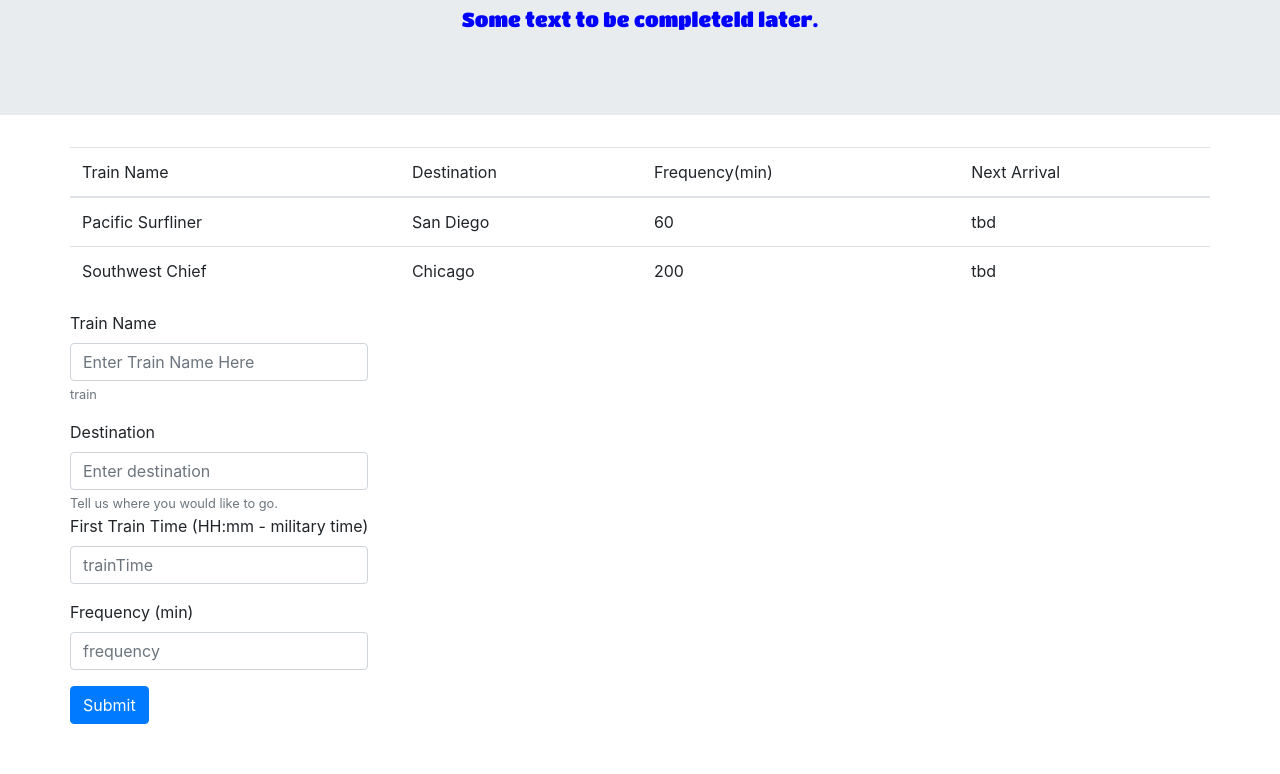
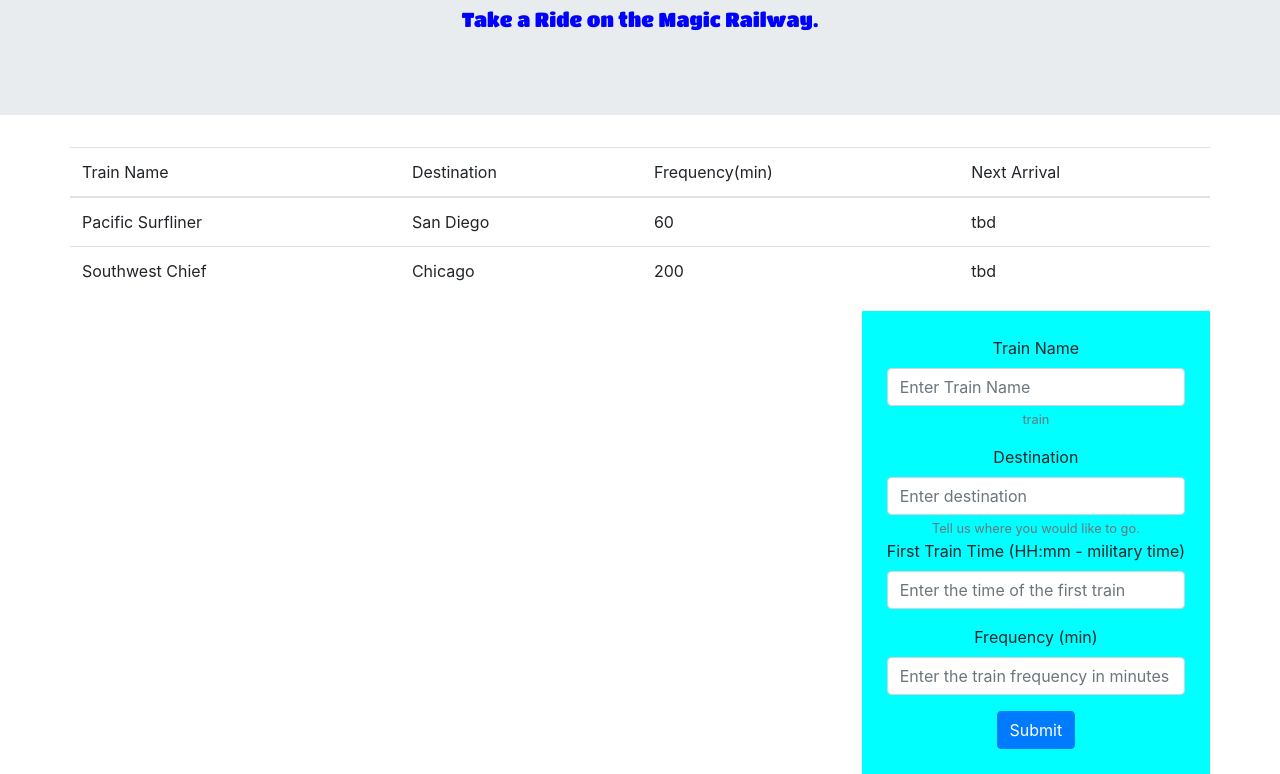
Before and after one commit to jcw124/TrainSchedule, a plain HTML site: page index.html in a window 1280 px wide. Shown: the part 134-908 px from the top of the page. Before the commit the page ends 858 px from the top, so only its background shows below. Drawn offline with nearby package versions, Linux system fonts and the light colour scheme; no server answers; a web font is replaced by a local one.

Commit message:
min remaining

```diff
--- a/assets/css/style.css
+++ b/assets/css/style.css
@@ -5,3 +5,14 @@
     font-size: 100px;
     background-color: blueviolet;
 }
+#form{
+    padding: 25px;
+   background-color: aqua;
+}
+#inputs{
+    text-align: center;
+    float: right;
+}
+.table{
+    padding-bottom: 150px;
+}
--- a/index.html
+++ b/index.html
@@ -20,13 +20,16 @@
         <div class="jumbotron jumbotron-fluid">
             <div class="container">
               <h1 class="display-4">Train Schedule</h1>
-              <p class="lead">Some text to be completeld later.</p>
+              <p class="lead">Take a Ride on the Magic Railway.</p>
             </div>
           </div>
     </header>
     <body>
         <div class="container">
-                <div class="class row">
+            <div class="class row">
+
+            </div>
+            <div class="class row">
                         <table class="table">
                                 <thead>
                                   <tr>
@@ -52,12 +55,12 @@
                                 </tbody>
                               </table>
                 </div>
-                <div class="class row">
-                    <div class="class column 12">
+                <div id="inputs" class="class row">
+                    <div id="form" class="class column 12">
                         <form>
                                 <div class="form-group">
                                   <label for="trainName">Train Name</label>
-                                  <input type="trainName" class="form-control" id="trainName" placeholder="Enter Train Name Here">
+                                  <input type="trainName" class="form-control" id="trainName" placeholder="Enter Train Name">
                                   <small id="trainName" class="form-text text-muted">train </small>
                                 </div>
                                 <div>
@@ -67,11 +70,11 @@
                                 </div>
                                 <div class="form-group">
                                   <label for="trainTime-input">First Train Time (HH:mm - military time)</label>
-                                  <input type="trainTime" class="form-control" id="trainTime" placeholder="trainTime">
+                                  <input type="trainTime" class="form-control" id="trainTime" placeholder="Enter the time of the first train">
                                 </div>
                                 <div class="form-group">
                                         <label for="frequency-input">Frequency (min)</label>
-                                        <input type="frequency" class="form-control" id="frequency" placeholder="frequency">
+                                        <input type="frequency" class="form-control" id="frequency" placeholder="Enter the train frequency in minutes">
                                 </div>
                                 <button id="add-train"  type="submit" class="btn btn-primary">Submit</button>
                               </form>
```
